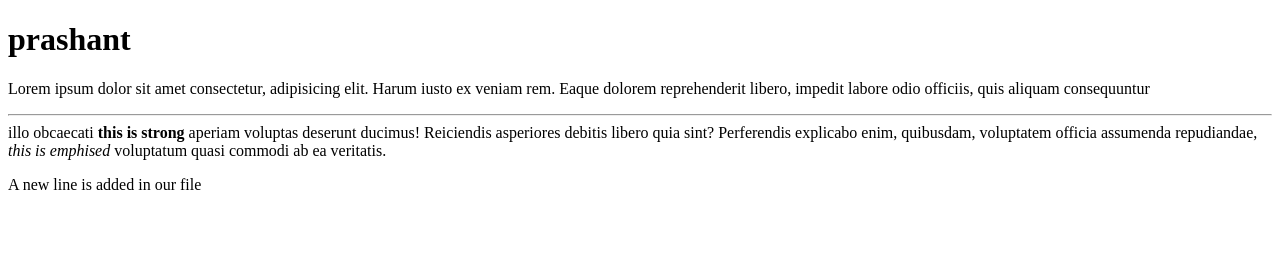
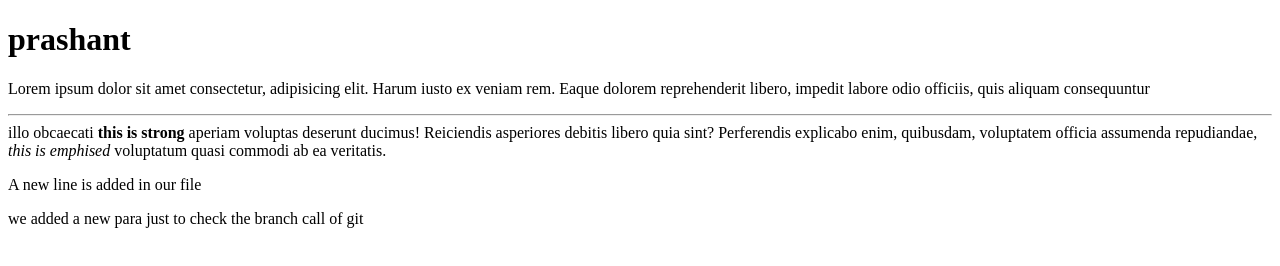
Before and after one commit to Prashantcodec99/hello-world, a plain HTML site: page index.html in a window 1280 px wide. Drawn offline with Linux system fonts and the light colour scheme.

Commit message:
added a new para in INDEX.html

```diff
--- a/index.html
+++ b/index.html
@@ -9,5 +9,6 @@
     <h1>prashant </h1>
     <p>Lorem ipsum dolor sit amet consectetur, adipisicing elit. Harum iusto ex veniam rem. Eaque dolorem reprehenderit libero, impedit labore odio officiis, quis aliquam consequuntur  <br> <hr>  illo obcaecati <strong>this is strong </strong> aperiam voluptas deserunt ducimus! Reiciendis asperiores debitis libero quia sint? Perferendis explicabo enim, quibusdam, voluptatem officia assumenda repudiandae, <em>this is emphised</em> voluptatum quasi commodi ab ea veritatis.</p>
     <p>A new line is added in our file </p>
+    <p>we added a new para just to check the branch call of git </p>
 </body>
 </html>
```
